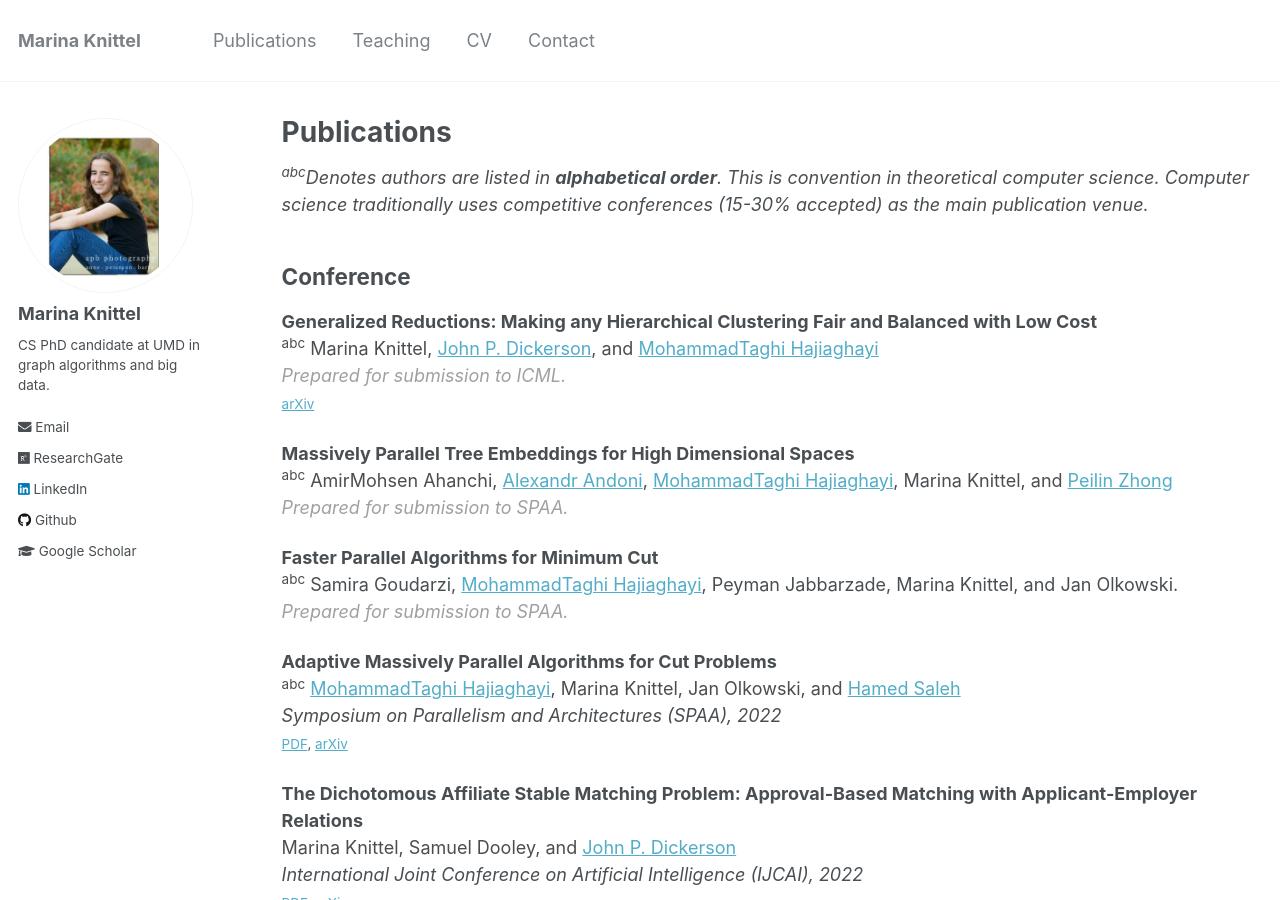
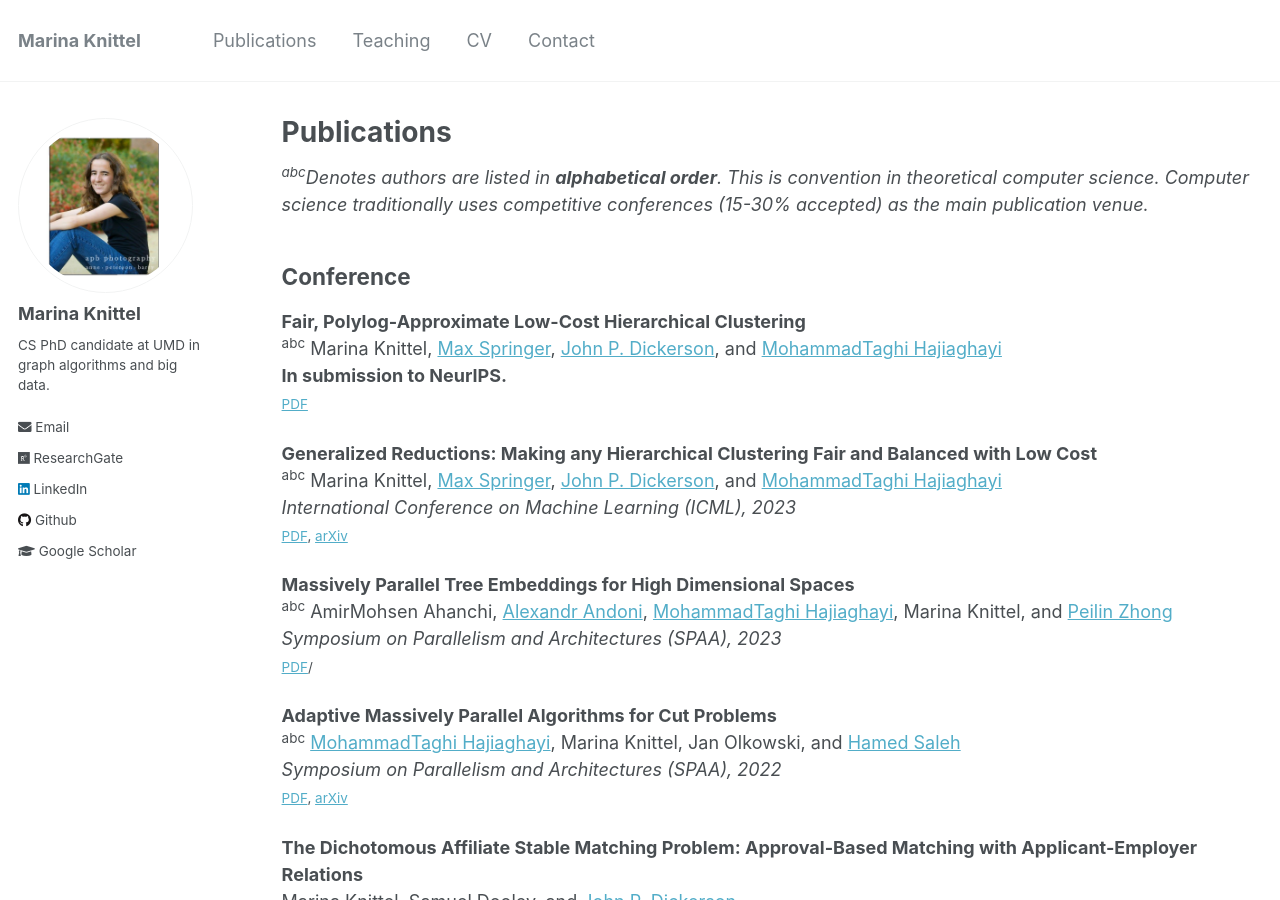
Before and after one commit to mknittel/mknittel.github.io, a Jekyll site: the page built from _pages/publications.md, in a window 1280 px wide and 900 px high. Built offline with Jekyll 4.4.1, drawn with Linux system fonts in a browser that asks for light colours.

Commit message:
Updated for thesis submission

```diff
--- a/_pages/publications.md
+++ b/_pages/publications.md
@@ -23,18 +23,20 @@ author_profile: true
 Computer science traditionally uses competitive conferences (15-30% accepted) as the main publication venue.*
 
 ## Conference
+**Fair, Polylog-Approximate Low-Cost Hierarchical Clustering**<br/>
+<sup>abc</sup> Marina Knittel, [Max Springer](https://mss423.github.io/), [John P. Dickerson](http://jpdickerson.com/), and [MohammadTaghi Hajiaghayi](https://www.cs.umd.edu/~hajiagha/)<br/>
+**In submission to NeurIPS.**<br/>
+<small>[PDF](https://mknittel.github.io/files/Knittel_et_al_2023.pdf)</small>
+
 **Generalized Reductions: Making any Hierarchical Clustering Fair and Balanced with Low Cost**<br/>
-<sup>abc</sup> Marina Knittel, [John P. Dickerson](http://jpdickerson.com/), and [MohammadTaghi Hajiaghayi](https://www.cs.umd.edu/~hajiagha/)<br/>
-<span style="color:#A0A0A0">*Prepared for submission to ICML.*</span><br/>
-<small>[arXiv](https://arxiv.org/abs/2205.14198)</small>
+<sup>abc</sup> Marina Knittel, [Max Springer](https://mss423.github.io/), [John P. Dickerson](http://jpdickerson.com/), and [MohammadTaghi Hajiaghayi](https://www.cs.umd.edu/~hajiagha/)<br/>
+*International Conference on Machine Learning (ICML), 2023*<br/>
+<small>[PDF](https://mknittel.github.io/files/Knittel_et_al_ICML_2023.pdf), [arXiv](https://arxiv.org/abs/2205.14198)</small>
 
 **Massively Parallel Tree Embeddings for High Dimensional Spaces**<br/>
 <sup>abc</sup> AmirMohsen Ahanchi, [Alexandr Andoni](http://www.cs.columbia.edu/~andoni/), [MohammadTaghi Hajiaghayi](https://www.cs.umd.edu/~hajiagha/), Marina Knittel, and [Peilin Zhong](http://www.cs.columbia.edu/~peilin/)<br/>
-<span style="color:#A0A0A0">*Prepared for submission to SPAA.*</span>
-
-**Faster Parallel Algorithms for Minimum Cut**<br/>
-<sup>abc</sup> Samira Goudarzi, [MohammadTaghi Hajiaghayi](http://www.cs.umd.edu/~hajiagha/), Peyman Jabbarzade, Marina Knittel, and Jan Olkowski.<br/>
-<span style="color:#A0A0A0">*Prepared for submission to SPAA.*</span>
+*Symposium on Parallelism and Architectures (SPAA), 2023*<br/>
+<small>[PDF](https://mknittel.github.io/files/Ahanchi_et_al_SPAA_2023.pdf)/</small>
 
 **Adaptive Massively Parallel Algorithms for Cut Problems**<br/>
 <sup>abc</sup> [MohammadTaghi Hajiaghayi](https://www.cs.umd.edu/~hajiagha/), Marina Knittel, Jan Olkowski, and [Hamed Saleh](https://www.cs.umd.edu/~hamed/)<br/>
```
Also changed, not shown: _pages/about.md (+3 -3 lines), _pages/teaching.md (+1 -0 lines), 4 other files.
